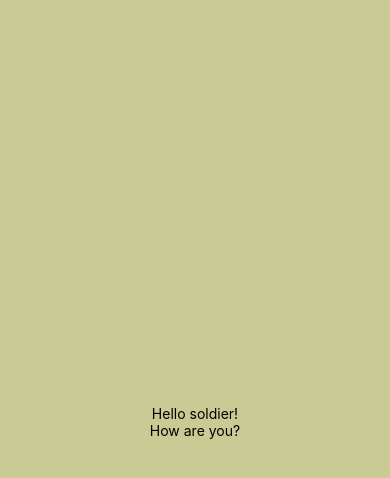
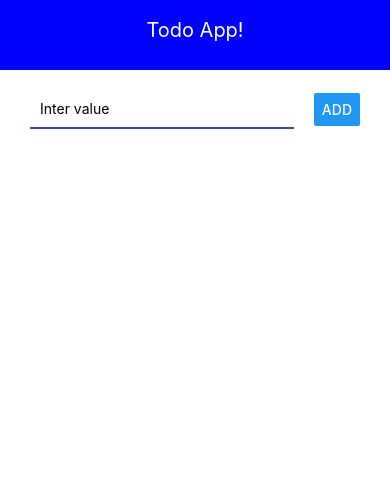
Before and after one commit to DenisBindyukov/React-Native_ToDo, a React Native app: screen / in a window 390 px wide. Shown: the top 478 px of the page. Built offline with nearby package versions, Linux system fonts and the light colour scheme.

Commit message:
First commit app

```diff
--- a/App.js
+++ b/App.js
@@ -1,22 +1,44 @@
-import React from 'react';
-import { StatusBar } from 'expo-status-bar';
-import { StyleSheet, Text, View } from 'react-native';
+import React, {useState} from 'react';
+import {StyleSheet, Text, View} from 'react-native';
+import {Navbar} from "./src/Navbar";
+import {AddTodo} from "./src/AddTodo";
+import {Todo} from "./src/Todo";
 
 export default function App() {
-  return (
-    <View style={styles.container}>
-      <Text>Hello soldier!</Text>
-      <Text>How are you?</Text>
-      <StatusBar style="auto" />
-    </View>
-  );
+
+    const [todos, setTodos] = useState([])
+
+    const addTodo = (title) => {
+
+        setTodos((state) => [
+            ...state,
+            {
+                id: Date.now().toString(),
+                title
+            }])
+    }
+
+    return (
+        <View>
+            <Navbar title={'Todo App!'}/>
+            <View style={styles.container}>
+                <AddTodo onSubmit={addTodo}/>
+
+                <View>
+                    {
+                        todos.map((t) => (
+                            <Todo todo={t.title} key={t.id}/>
+                        ))
+                    }
+                </View>
+            </View>
+        </View>
+    );
 }
 
 const styles = StyleSheet.create({
-  container: {
-    flex: 1,
-    backgroundColor: '#99993485',
-    alignItems: 'center',
-    justifyContent: 'center',
-  },
+    container: {
+        paddingHorizontal: 30,
+        paddingVertical: 20
+    }
 });
--- /dev/null
+++ b/src/AddTodo.js
@@ -0,0 +1,40 @@
+import React, {useState} from 'react';
+import {StyleSheet, View, TextInput, Button} from 'react-native';
+
+export const AddTodo = ({onSubmit}) => {
+
+    const [value, setValue] = useState('')
+
+    const pressHandler = () => {
+        onSubmit(value)
+        setValue('')
+    }
+
+    return (
+        <View style={styles.block}>
+            <TextInput
+                style={styles.input}
+                onChangeText={text => setValue(text)}
+                value={value}
+                placeholder={'Inter value'}/>
+            <Button title={'Add'} onPress={pressHandler}/>
+        </View>
+    );
+}
+
+const styles = StyleSheet.create({
+    block: {
+        flexDirection: 'row',
+        justifyContent: 'space-between',
+        alignItems: 'center',
+        marginBottom: 15
+    },
+    input: {
+        width: '80%',
+        padding: 10,
+        borderStyle: 'solid',
+        borderBottomWidth: 2,
+        borderBottomColor: '#3949ab'
+
+    }
+});
--- /dev/null
+++ b/src/Navbar.js
@@ -0,0 +1,26 @@
+import React from 'react';
+import {StyleSheet, Text, View} from 'react-native';
+
+export const Navbar = ({title}) => {
+
+
+    return (
+        <View style={styles.navbar}>
+        <Text style={styles.text}>{title}</Text>
+        </View>
+    );
+}
+
+const styles = StyleSheet.create({
+    navbar: {
+        height: 70,
+        alignItems: 'center',
+        justifyContent: 'center',
+        backgroundColor: 'blue',
+        paddingBottom: 10
+    },
+    text: {
+        color: 'white',
+        fontSize: 20
+    }
+});
--- /dev/null
+++ b/src/Todo.js
@@ -0,0 +1,24 @@
+import React from 'react';
+import {StyleSheet, Text, View} from 'react-native';
+
+export const Todo = ({todo}) => {
+
+
+    return (
+        <View style={styles.todo}>
+            <Text>{todo}</Text>
+        </View>
+    );
+}
+
+const styles = StyleSheet.create({
+    todo: {
+        flexDirection: 'row',
+        alignItems: 'center',
+        padding: 15,
+        borderWidth: 1,
+        borderColor: '#eee',
+        borderRadius: 5,
+        marginBottom: 10
+    }
+});
```
